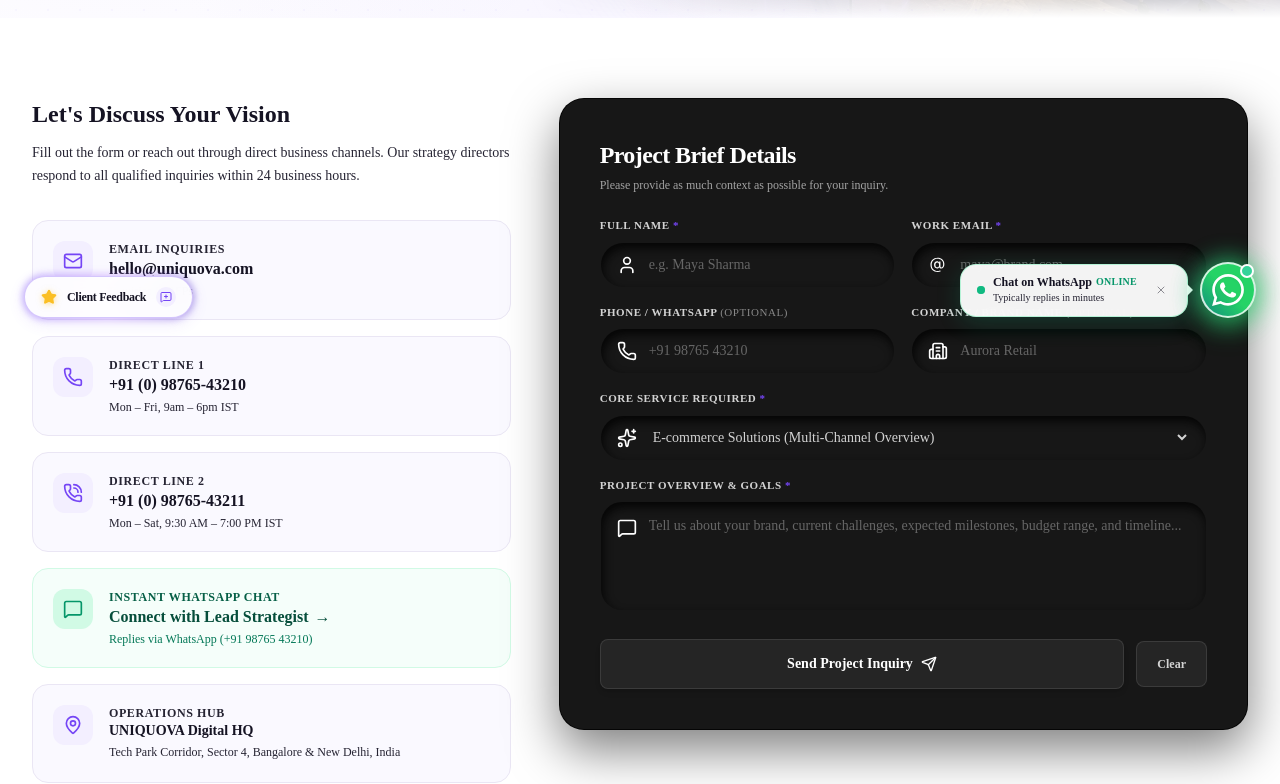
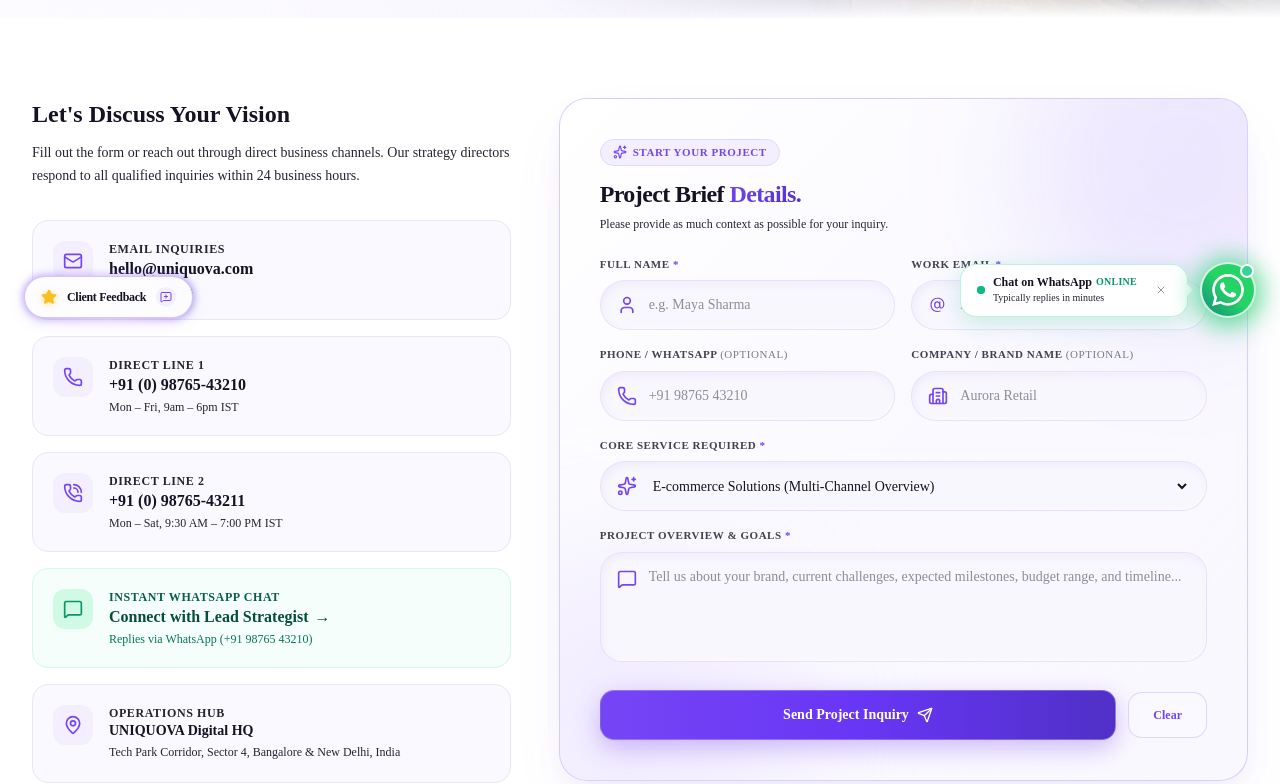
Before and after one commit to Lavish-Root/Uniquova, a Next.js app: page /contact in a window 1280 px wide. Shown: the part 454-1238 px from the top of the page. Built offline with nearby package versions, Linux system fonts and the light colour scheme; no server answers.

Commit message:
feat(contact): convert brave-moose form and modal to light, attractive aesthetic with brand purple accents

```diff
--- a/src/components/ContactClient.tsx
+++ b/src/components/ContactClient.tsx
@@ -346,19 +346,23 @@ export default function ContactClient() {
               MIT License, Copyright (c) Praashoo7 (Prashant)
             */}
             <div className="lg:col-span-7">
-              <div className="bg-[#171717] border border-black/80 rounded-[25px] p-6 sm:p-10 shadow-[0_20px_50px_rgba(0,0,0,0.5)] transition-all duration-400 ease-in-out hover:scale-[1.01] hover:border-black relative group">
+              <div className="bg-gradient-to-br from-white via-[#FAF9FF] to-primary/[0.04] border border-primary/25 rounded-[28px] p-6 sm:p-10 shadow-[0_25px_60px_-15px_rgba(117,69,245,0.12),0_10px_25px_-5px_rgba(0,0,0,0.03)] transition-all duration-400 ease-in-out hover:scale-[1.01] hover:border-primary/45 hover:shadow-[0_30px_75px_-15px_rgba(117,69,245,0.2),0_15px_30px_-5px_rgba(0,0,0,0.05)] relative group overflow-hidden">
+                {/* Brand ambient glow orbs */}
+                <div className="absolute -top-24 -right-24 w-80 h-80 bg-primary/10 rounded-full blur-3xl pointer-events-none" />
+                <div className="absolute -bottom-24 -left-24 w-80 h-80 bg-primary-200/35 rounded-full blur-3xl pointer-events-none" />
+
                 {successData ? (
-                  <div className="text-center py-12 space-y-4">
-                    <div className="w-16 h-16 rounded-full bg-emerald-500/20 text-emerald-400 border border-emerald-500/30 flex items-center justify-center mx-auto shadow-inner">
+                  <div className="text-center py-12 space-y-4 relative z-10">
+                    <div className="w-16 h-16 rounded-full bg-emerald-50 text-emerald-600 border border-emerald-200 flex items-center justify-center mx-auto shadow-sm">
                       <CheckCircle2 className="w-10 h-10" />
                     </div>
 
-                    <h3 className="text-2xl font-extrabold text-white">Thank You!</h3>
-                    <p className="text-base text-[#d3d3d3] max-w-md mx-auto leading-relaxed">
+                    <h3 className="text-2xl font-black text-dark">Thank You!</h3>
+                    <p className="text-base text-dark-muted max-w-md mx-auto leading-relaxed font-medium">
                       {successData.message}
                     </p>
 
-                    <div className="bg-[#252525] border border-white/10 rounded-xl p-3 inline-block text-xs font-mono text-purple-300 font-bold">
+                    <div className="bg-primary-50 border border-primary-200 rounded-xl p-3 inline-block text-xs font-mono text-primary font-bold shadow-xs">
                       Reference ID: {successData.leadId}
                     </div>
 
@@ -372,26 +376,30 @@ export default function ContactClient() {
                           setCompany("");
                           setDescription("");
                         }}
-                        className="bg-[#252525] hover:bg-black text-white font-semibold text-sm px-8 py-3 rounded-[8px] border border-white/15 transition-all duration-400"
+                        className="bg-gradient-to-r from-primary via-[#6836F5] to-primary-dark hover:from-primary-600 hover:to-primary-800 text-white font-bold text-sm px-8 py-3.5 rounded-[14px] shadow-[0_8px_25px_rgba(117,69,245,0.35)] hover:shadow-[0_12px_32px_rgba(117,69,245,0.5)] transition-all duration-300 active:scale-95 cursor-pointer"
                       >
                         Submit Another Inquiry
                       </button>
                     </div>
                   </div>
                 ) : (
-                  <form onSubmit={handleSubmit} className="flex flex-col gap-4">
+                  <form onSubmit={handleSubmit} className="flex flex-col gap-4 relative z-10">
                     <div className="text-center sm:text-left mb-2">
-                      <h3 className="text-xl sm:text-2xl font-extrabold text-white mb-1.5 tracking-tight">
-                        Project Brief Details
+                      <div className="inline-flex items-center gap-1.5 px-3 py-1 rounded-full bg-primary-light border border-primary-200 text-primary text-[11px] font-bold uppercase tracking-wider mb-3 shadow-xs">
+                        <Sparkles className="w-3.5 h-3.5 text-primary" />
+                        <span>Start Your Project</span>
+                      </div>
+                      <h3 className="text-xl sm:text-2xl font-black text-dark mb-1.5 tracking-tight">
+                        Project Brief <span className="gradient-text">Details.</span>
                       </h3>
-                      <p className="text-xs text-[#a3a3a3]">
+                      <p className="text-xs text-dark-muted font-medium">
                         Please provide as much context as possible for your inquiry.
                       </p>
                     </div>
 
                     {errorMsg && (
-                      <div className="flex items-center gap-3 p-4 rounded-[16px] bg-red-950/50 border border-red-500/30 text-red-200 text-sm">
-                        <AlertCircle className="w-5 h-5 shrink-0 text-red-400" />
+                      <div className="flex items-center gap-3 p-4 rounded-[16px] bg-red-50 border border-red-200 text-red-700 text-sm">
+                        <AlertCircle className="w-5 h-5 shrink-0 text-red-500" />
                         <span>{errorMsg}</span>
                       </div>
                     )}
@@ -399,29 +407,29 @@ export default function ContactClient() {
                     <div className="grid grid-cols-1 sm:grid-cols-2 gap-4">
                       {/* Full Name */}
                       <div>
-                        <label className="block text-[11px] font-bold text-[#d3d3d3] uppercase tracking-wider mb-2">
-                          Full Name <span className="text-primary">*</span>
+                        <label className="block text-[11px] font-bold text-dark/80 uppercase tracking-wider mb-2">
+                          Full Name <span className="text-primary font-bold">*</span>
                         </label>
-                        <div className="flex items-center gap-3 rounded-[25px] px-4 py-3 bg-[#171717] text-white shadow-[inset_2px_5px_10px_rgb(5,5,5)] border border-transparent focus-within:border-white/20 transition-all duration-300">
-                          <User className="w-5 h-5 text-white shrink-0" />
+                        <div className="flex items-center gap-3 rounded-[25px] px-4 py-3 sm:py-3.5 bg-[#F8F7FD] text-dark shadow-[inset_2px_4px_8px_rgba(117,69,245,0.06),inset_-1px_-1px_3px_rgba(255,255,255,0.85)] border border-purple-200/70 focus-within:border-primary focus-within:ring-4 focus-within:ring-primary/10 focus-within:shadow-[inset_1px_2px_4px_rgba(117,69,245,0.06),0_0_20px_rgba(117,69,245,0.15)] transition-all duration-300">
+                          <User className="w-5 h-5 text-primary shrink-0" />
                           <input
                             type="text"
                             required
                             value={name}
                             onChange={(e) => setName(e.target.value)}
                             placeholder="e.g. Maya Sharma"
-                            className="bg-transparent border-none outline-none w-full text-[#d3d3d3] placeholder:text-[#666666] text-sm"
+                            className="bg-transparent border-none outline-none w-full text-dark placeholder:text-dark-muted/50 text-sm font-medium"
                           />
                         </div>
                       </div>
 
                       {/* Work Email */}
                       <div>
-                        <label className="block text-[11px] font-bold text-[#d3d3d3] uppercase tracking-wider mb-2">
-                          Work Email <span className="text-primary">*</span>
+                        <label className="block text-[11px] font-bold text-dark/80 uppercase tracking-wider mb-2">
+                          Work Email <span className="text-primary font-bold">*</span>
                         </label>
-                        <div className="flex items-center gap-3 rounded-[25px] px-4 py-3 bg-[#171717] text-white shadow-[inset_2px_5px_10px_rgb(5,5,5)] border border-transparent focus-within:border-white/20 transition-all duration-300">
-                          <svg className="w-5 h-5 text-white shrink-0 fill-current" xmlns="http://www.w3.org/2000/svg" width="16" height="16" viewBox="0 0 16 16">
+                        <div className="flex items-center gap-3 rounded-[25px] px-4 py-3 sm:py-3.5 bg-[#F8F7FD] text-dark shadow-[inset_2px_4px_8px_rgba(117,69,245,0.06),inset_-1px_-1px_3px_rgba(255,255,255,0.85)] border border-purple-200/70 focus-within:border-primary focus-within:ring-4 focus-within:ring-primary/10 focus-within:shadow-[inset_1px_2px_4px_rgba(117,69,245,0.06),0_0_20px_rgba(117,69,245,0.15)] transition-all duration-300">
+                          <svg className="w-5 h-5 text-primary shrink-0 fill-current" xmlns="http://www.w3.org/2000/svg" width="16" height="16" viewBox="0 0 16 16">
                             <path d="M13.106 7.222c0-2.967-2.249-5.032-5.482-5.032-3.35 0-5.646 2.318-5.646 5.702 0 3.493 2.235 5.708 5.762 5.708.862 0 1.689-.123 2.304-.335v-.862c-.43.199-1.354.328-2.29.328-2.926 0-4.813-1.88-4.813-4.798 0-2.844 1.921-4.881 4.594-4.881 2.735 0 4.608 1.688 4.608 4.156 0 1.682-.554 2.769-1.416 2.769-.492 0-.772-.28-.772-.76V5.206H8.923v.834h-.11c-.266-.595-.881-.964-1.6-.964-1.4 0-2.378 1.162-2.378 2.823 0 1.737.957 2.906 2.379 2.906.8 0 1.415-.39 1.709-1.087h.11c.081.67.703 1.148 1.503 1.148 1.572 0 2.57-1.415 2.57-3.643zm-7.177.704c0-1.197.54-1.907 1.456-1.907.93 0 1.524.738 1.524 1.907S8.308 9.84 7.371 9.84c-.895 0-1.442-.725-1.442-1.914z" />
                           </svg>
                           <input
@@ -430,7 +438,7 @@ export default function ContactClient() {
                             value={email}
                             onChange={(e) => setEmail(e.target.value)}
                             placeholder="maya@brand.com"
-                            className="bg-transparent border-none outline-none w-full text-[#d3d3d3] placeholder:text-[#666666] text-sm"
+                            className="bg-transparent border-none outline-none w-full text-dark placeholder:text-dark-muted/50 text-sm font-medium"
                           />
                         </div>
                       </div>
@@ -439,34 +447,34 @@ export default function ContactClient() {
                     <div className="grid grid-cols-1 sm:grid-cols-2 gap-4">
                       {/* Phone / WhatsApp */}
                       <div>
-                        <label className="block text-[11px] font-bold text-[#d3d3d3] uppercase tracking-wider mb-2">
-                          Phone / WhatsApp <span className="text-[#888888] font-normal">(Optional)</span>
+                        <label className="block text-[11px] font-bold text-dark/80 uppercase tracking-wider mb-2">
+                          Phone / WhatsApp <span className="text-dark-muted/60 font-normal">(Optional)</span>
                         </label>
-                        <div className="flex items-center gap-3 rounded-[25px] px-4 py-3 bg-[#171717] text-white shadow-[inset_2px_5px_10px_rgb(5,5,5)] border border-transparent focus-within:border-white/20 transition-all duration-300">
-                          <Phone className="w-5 h-5 text-white shrink-0" />
+                        <div className="flex items-center gap-3 rounded-[25px] px-4 py-3 sm:py-3.5 bg-[#F8F7FD] text-dark shadow-[inset_2px_4px_8px_rgba(117,69,245,0.06),inset_-1px_-1px_3px_rgba(255,255,255,0.85)] border border-purple-200/70 focus-within:border-primary focus-within:ring-4 focus-within:ring-primary/10 focus-within:shadow-[inset_1px_2px_4px_rgba(117,69,245,0.06),0_0_20px_rgba(117,69,245,0.15)] transition-all duration-300">
+                          <Phone className="w-5 h-5 text-primary shrink-0" />
                           <input
                             type="tel"
                             value={phone}
                             onChange={(e) => setPhone(e.target.value)}
                             placeholder="+91 98765 43210"
-                            className="bg-transparent border-none outline-none w-full text-[#d3d3d3] placeholder:text-[#666666] text-sm"
+                            className="bg-transparent border-none outline-none w-full text-dark placeholder:text-dark-muted/50 text-sm font-medium"
                           />
                         </div>
                       </div>
 
                       {/* Company / Brand Name */}
                       <div>
-                        <label className="block text-[11px] font-bold text-[#d3d3d3] uppercase tracking-wider mb-2">
-                          Company / Brand Name <span className="text-[#888888] font-normal">(Optional)</span>
+                        <label className="block text-[11px] font-bold text-dark/80 uppercase tracking-wider mb-2">
+                          Company / Brand Name <span className="text-dark-muted/60 font-normal">(Optional)</span>
                         </label>
-                        <div className="flex items-center gap-3 rounded-[25px] px-4 py-3 bg-[#171717] text-white shadow-[inset_2px_5px_10px_rgb(5,5,5)] border border-transparent focus-within:border-white/20 transition-all duration-300">
-                          <Building2 className="w-5 h-5 text-white shrink-0" />
+                        <div className="flex items-center gap-3 rounded-[25px] px-4 py-3 sm:py-3.5 bg-[#F8F7FD] text-dark shadow-[inset_2px_4px_8px_rgba(117,69,245,0.06),inset_-1px_-1px_3px_rgba(255,255,255,0.85)] border border-purple-200/70 focus-within:border-primary focus-within:ring-4 focus-within:ring-primary/10 focus-within:shadow-[inset_1px_2px_4px_rgba(117,69,245,0.06),0_0_20px_rgba(117,69,245,0.15)] transition-all duration-300">
+                          <Building2 className="w-5 h-5 text-primary shrink-0" />
                           <input
                             type="text"
                             value={company}
                             onChange={(e) => setCompany(e.target.value)}
                             placeholder="Aurora Retail"
-                            className="bg-transparent border-none outline-none w-full text-[#d3d3d3] placeholder:text-[#666666] text-sm"
+                            className="bg-transparent border-none outline-none w-full text-dark placeholder:text-dark-muted/50 text-sm font-medium"
                           />
                         </div>
                       </div>
@@ -474,15 +482,15 @@ export default function ContactClient() {
 
                     {/* Core Service Required */}
                     <div>
-                      <label className="block text-[11px] font-bold text-[#d3d3d3] uppercase tracking-wider mb-2">
-                        Core Service Required <span className="text-primary">*</span>
+                      <label className="block text-[11px] font-bold text-dark/80 uppercase tracking-wider mb-2">
+                        Core Service Required <span className="text-primary font-bold">*</span>
                       </label>
-                      <div className="flex items-center gap-3 rounded-[25px] px-4 py-3 bg-[#171717] text-white shadow-[inset_2px_5px_10px_rgb(5,5,5)] border border-transparent focus-within:border-white/20 transition-all duration-300">
-                        <Sparkles className="w-5 h-5 text-white shrink-0" />
+                      <div className="flex items-center gap-3 rounded-[25px] px-4 py-3 sm:py-3.5 bg-[#F8F7FD] text-dark shadow-[inset_2px_4px_8px_rgba(117,69,245,0.06),inset_-1px_-1px_3px_rgba(255,255,255,0.85)] border border-purple-200/70 focus-within:border-primary focus-within:ring-4 focus-within:ring-primary/10 focus-within:shadow-[inset_1px_2px_4px_rgba(117,69,245,0.06),0_0_20px_rgba(117,69,245,0.15)] transition-all duration-300">
+                        <Sparkles className="w-5 h-5 text-primary shrink-0" />
                         <select
                           value={service}
                           onChange={(e) => setService(e.target.value)}
-                          className="bg-transparent border-none outline-none w-full text-[#d3d3d3] text-sm cursor-pointer [&>option]:bg-[#171717] [&>option]:text-white"
+                          className="bg-transparent border-none outline-none w-full text-dark text-sm font-medium cursor-pointer [&>option]:bg-white [&>option]:text-dark"
                         >
                           <option value="Amazon Account Management">Amazon Seller Account Management</option>
                           <option value="Flipkart Account Management">Flipkart Seller Account Management</option>
@@ -500,28 +508,28 @@ export default function ContactClient() {
 
                     {/* Project Overview & Goals */}
                     <div>
-                      <label className="block text-[11px] font-bold text-[#d3d3d3] uppercase tracking-wider mb-2">
-                        Project Overview &amp; Goals <span className="text-primary">*</span>
+                      <label className="block text-[11px] font-bold text-dark/80 uppercase tracking-wider mb-2">
+                        Project Overview &amp; Goals <span className="text-primary font-bold">*</span>
                       </label>
-                      <div className="flex items-start gap-3 rounded-[22px] px-4 py-3.5 bg-[#171717] text-white shadow-[inset_2px_5px_10px_rgb(5,5,5)] border border-transparent focus-within:border-white/20 transition-all duration-300">
-                        <MessageSquare className="w-5 h-5 text-white shrink-0 mt-0.5" />
+                      <div className="flex items-start gap-3 rounded-[22px] px-4 py-3.5 bg-[#F8F7FD] text-dark shadow-[inset_2px_4px_8px_rgba(117,69,245,0.06),inset_-1px_-1px_3px_rgba(255,255,255,0.85)] border border-purple-200/70 focus-within:border-primary focus-within:ring-4 focus-within:ring-primary/10 focus-within:shadow-[inset_1px_2px_4px_rgba(117,69,245,0.06),0_0_20px_rgba(117,69,245,0.15)] transition-all duration-300">
+                        <MessageSquare className="w-5 h-5 text-primary shrink-0 mt-0.5" />
                         <textarea
                           required
                           rows={4}
                           value={description}
                           onChange={(e) => setDescription(e.target.value)}
                           placeholder="Tell us about your brand, current challenges, expected milestones, budget range, and timeline..."
-                          className="bg-transparent border-none outline-none w-full text-[#d3d3d3] placeholder:text-[#666666] text-sm resize-none"
+                          className="bg-transparent border-none outline-none w-full text-dark placeholder:text-dark-muted/50 text-sm font-medium resize-none"
                         />
                       </div>
                     </div>
 
-                    {/* Buttons in Brave-Moose Uiverse Style */}
+                    {/* Buttons in Brave-Moose Uiverse Style with Brand Theme */}
                     <div className="flex flex-col sm:flex-row items-center gap-3 pt-3">
                       <button
                         type="submit"
                         disabled={isLoading}
-                        className="w-full sm:flex-1 inline-flex items-center justify-center gap-2 bg-[#252525] hover:bg-black text-white font-bold text-sm py-3.5 px-6 rounded-[8px] border border-white/10 hover:border-white/25 shadow-md transition-all duration-400 ease-in-out cursor-pointer active:scale-95 disabled:opacity-70"
+                        className="w-full sm:flex-1 inline-flex items-center justify-center gap-2 bg-gradient-to-r from-primary via-[#6836F5] to-primary-dark hover:from-primary-600 hover:to-primary-800 text-white font-bold text-sm py-3.5 px-6 rounded-[14px] shadow-[0_8px_25px_rgba(117,69,245,0.35)] hover:shadow-[0_12px_32px_rgba(117,69,245,0.5)] hover:scale-[1.01] border border-white/25 transition-all duration-300 ease-in-out cursor-pointer active:scale-95 disabled:opacity-70"
                       >
                         {isLoading ? (
                           <>
@@ -544,7 +552,7 @@ export default function ContactClient() {
                           setCompany("");
                           setDescription("");
                         }}
-                        className="w-full sm:w-auto inline-flex items-center justify-center bg-[#252525] hover:bg-black text-[#d3d3d3] hover:text-white font-semibold text-xs py-3.5 px-5 rounded-[8px] border border-white/10 transition-all duration-400 ease-in-out cursor-pointer active:scale-95"
+                        className="w-full sm:w-auto inline-flex items-center justify-center bg-primary-50/80 hover:bg-primary-100 text-primary hover:text-primary-dark font-bold text-xs py-3.5 px-6 rounded-[14px] border border-primary/20 hover:border-primary/40 shadow-xs transition-all duration-300 ease-in-out cursor-pointer active:scale-95"
                       >
                         Clear
                       </button>
```
Also changed, not shown: src/components/ContactModal.tsx (+46 -42 lines).
